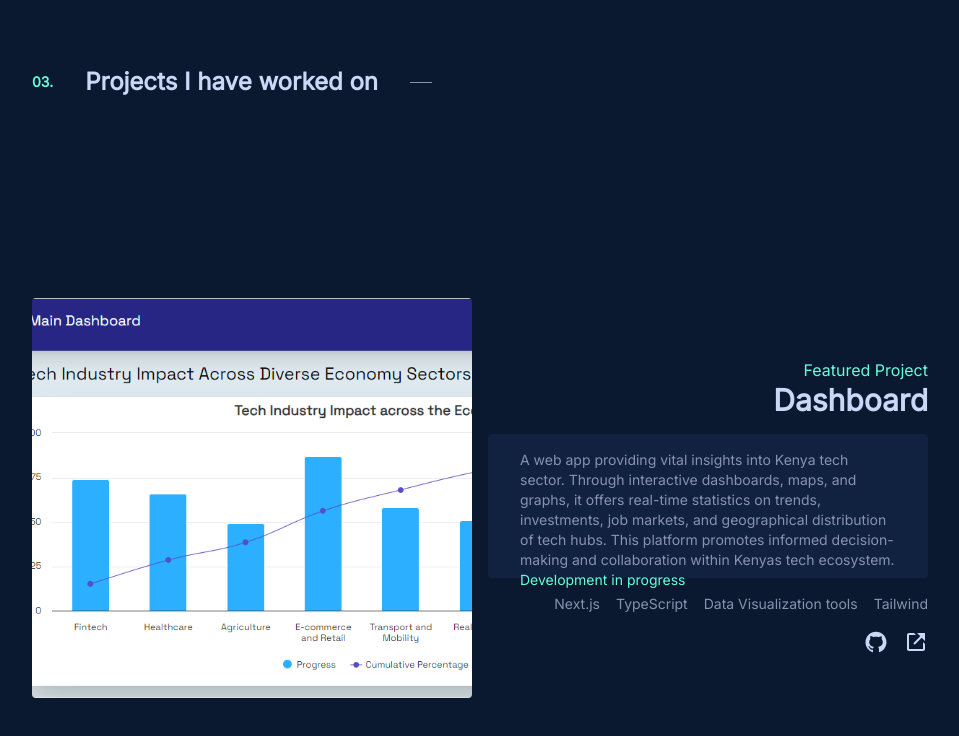
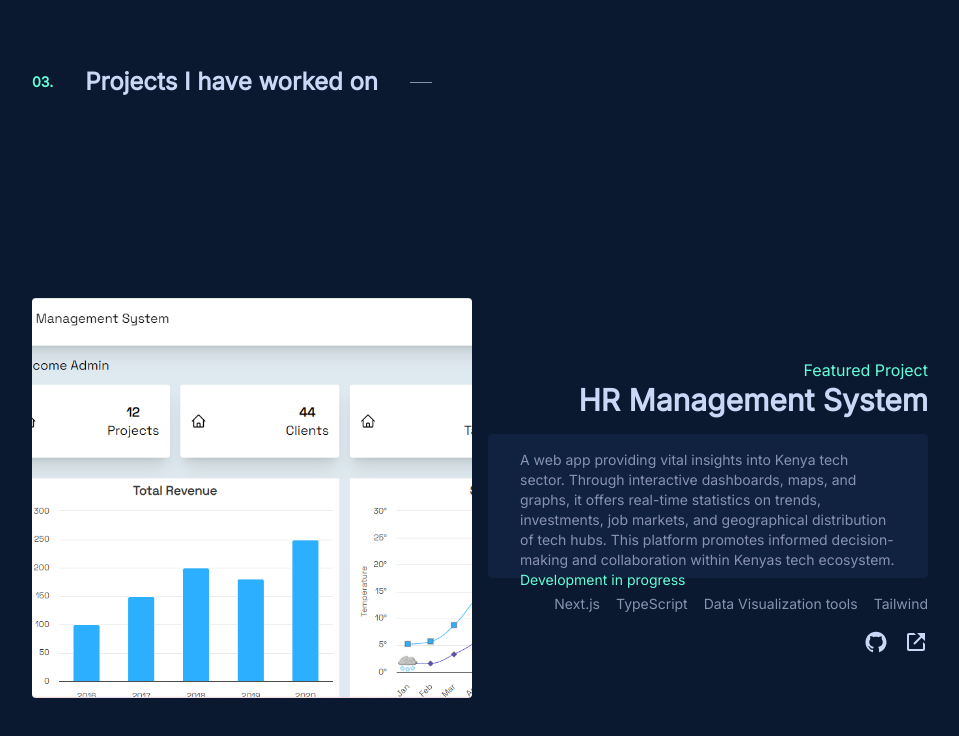
Before and after one commit to Marcos8060/port, a Next.js app: page / in a window 1280 px wide. Shown: the part 2454-3190 px from the top of the page, without its empty margins (160-1119 px from the left). Built offline with nearby package versions, Linux system fonts and the light colour scheme.

Commit message:
made changes

```diff
--- a/components/projects.js
+++ b/components/projects.js
@@ -19,14 +19,14 @@ const Projects = () => {
           <div className="md:w-1/2 w-full">
             <img
               className="h-[50vh] w-full object-cover rounded"
-              src="/images/dashboard.png"
+              src="/images/hr.png"
             />
           </div>
           <aside className="md:w-1/2 w-full flex flex-col gap-4">
             <div className="flex flex-col">
               <p className="text-secondary md:text-right">Featured Project</p>
               <h1 className="text-white font-black text-3xl md:text-right">
-                Dashboard
+                HR Management System
               </h1>
             </div>
             <div className="bg-tertiary z-30 md:h-36 h-auto w-full rounded px-8 py-4 text-gray">
```
Also changed, not shown: public/images/hr.png (added).
